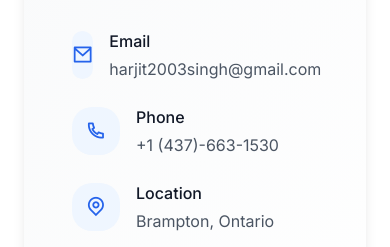
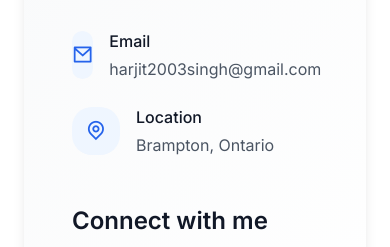
Before and after one commit to Harrykalsi24/Portfolio, a plain HTML site: page index.html in a window 390 px wide. Shown: the part 5139-5386 px from the top of the page. Drawn offline with nearby package versions, Linux system fonts and the light colour scheme.

Commit message:
Remove phone contact section from the portfolio

```diff
--- a/index.html
+++ b/index.html
@@ -265,20 +265,6 @@
 <a class="text-gray-600 hover:text-primary transition-colors" data-copy>harjit2003singh@gmail.com</a>
 </div>
 </div>
-
-
-<div class="flex items-center group">
-<div class="w-12 h-12 flex items-center justify-center bg-blue-50 text-primary rounded-xl mr-4 transition-colors group-hover:bg-primary group-hover:text-white">
-<i class="ri-phone-line ri-lg"></i>
-</div>
-<div>
-<h4 class="font-medium text-gray-900 mb-1">Phone</h4>
-<a class="text-gray-600 hover:text-primary transition-colors" data-copy>+1 (437)-663-1530</a>
-</div>
-</div>
-
-
-
 
 <div class="flex items-center group">
 <div class="w-12 h-12 flex items-center justify-center bg-blue-50 text-primary rounded-xl mr-4 transition-colors group-hover:bg-primary group-hover:text-white">
```
